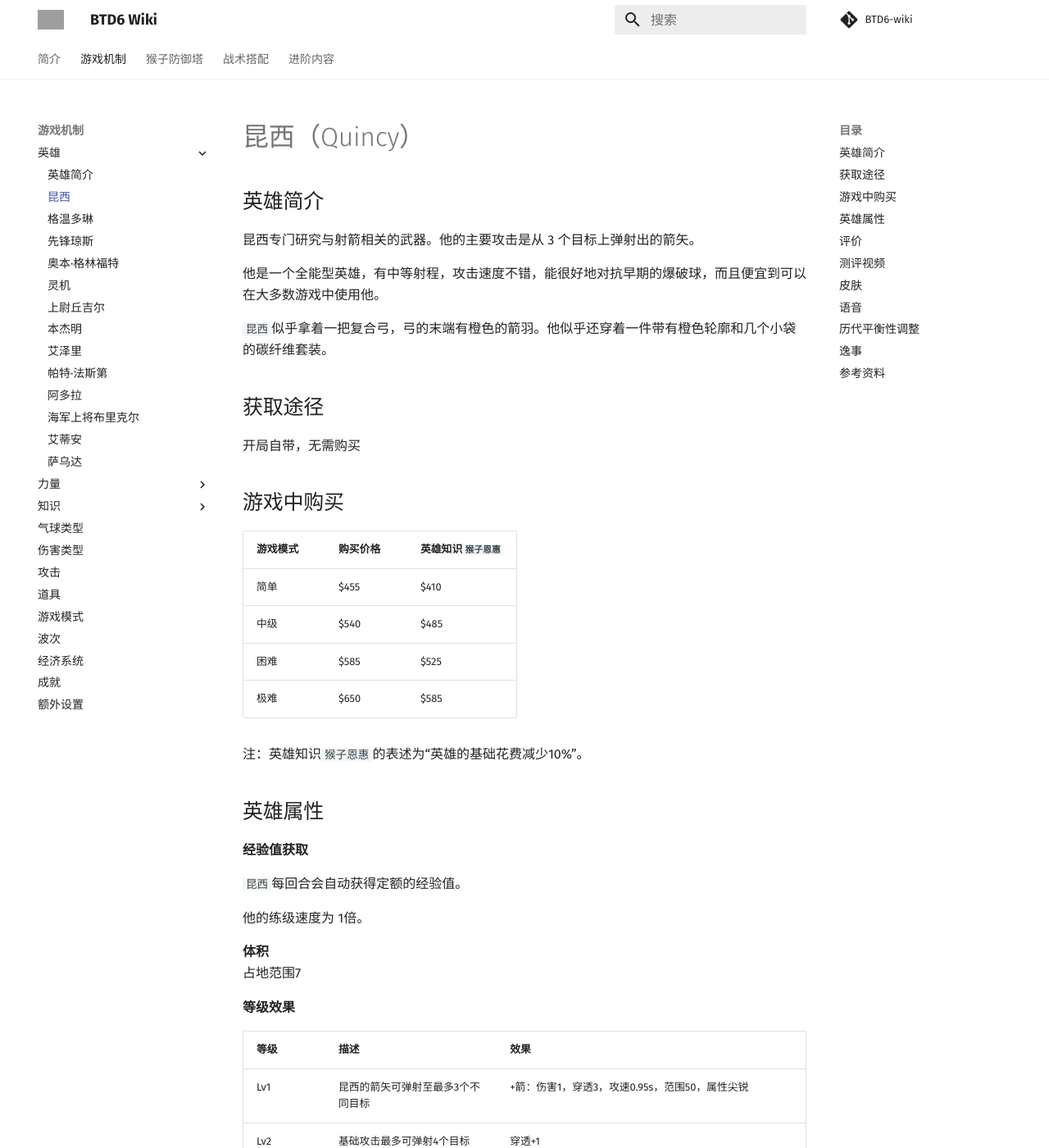
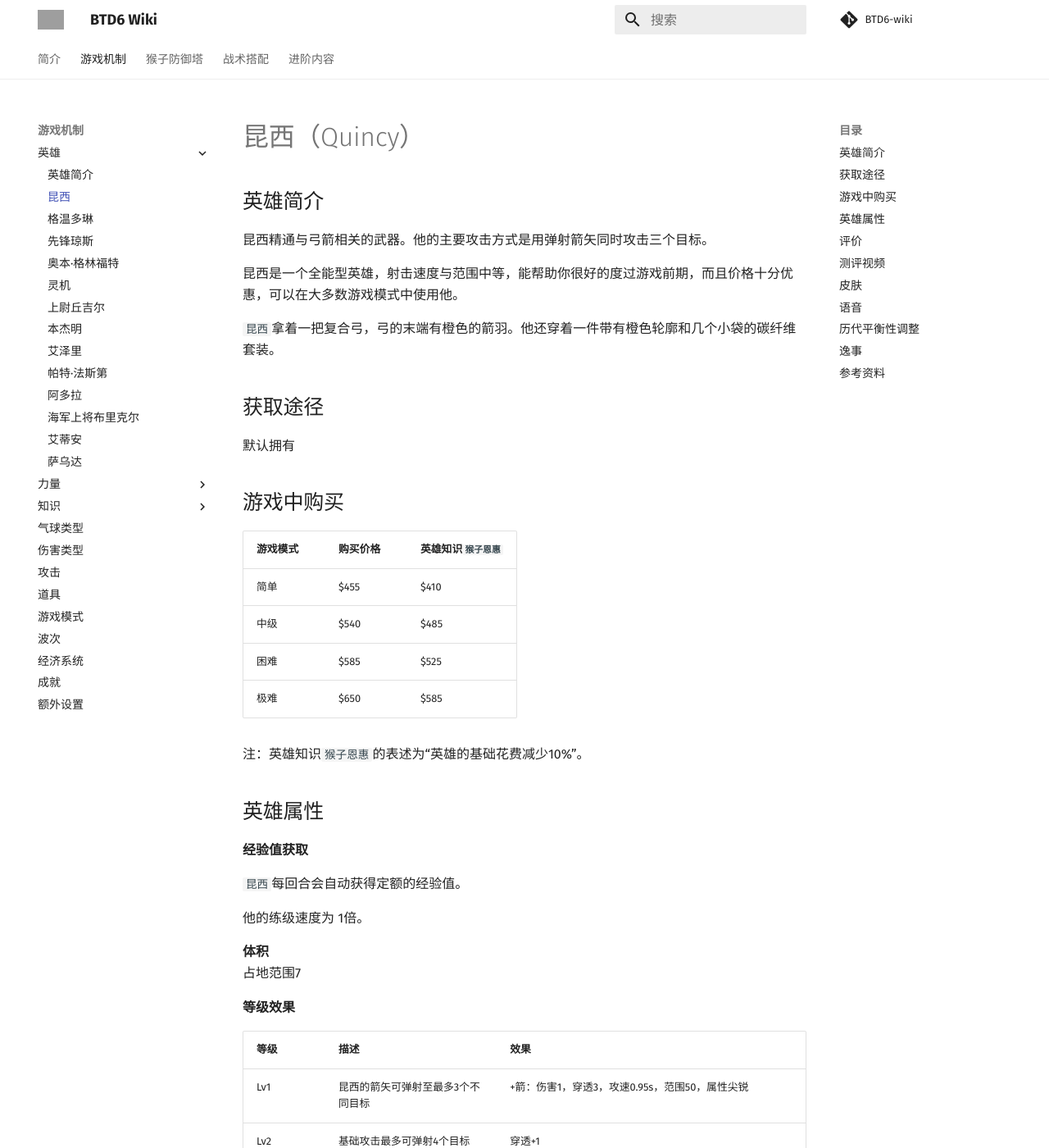
Before and after one commit to BTD6wiki/BTD6wiki.github.io, an MkDocs documentation site: the page built from docs/basic/heroes/1_Quincy.md, in a window 1280 px wide and 1400 px high. Shown: the whole window at 82% size. Built offline with MkDocs 1.6.1 and Material for MkDocs 9.7.7, drawn with Linux system fonts in a browser that asks for light colours; comment, search, counter and statistics services are not loaded; some of the changed text lies outside the part shown; grey boxes are pictures that could not be loaded.

Commit message:
Update 1_Quincy.md

```diff
--- a/docs/basic/heroes/1_Quincy.md
+++ b/docs/basic/heroes/1_Quincy.md
@@ -1,13 +1,13 @@
 # 昆西（Quincy）
 ## 英雄简介
-昆西专门研究与射箭相关的武器。他的主要攻击是从 3 个目标上弹射出的箭矢。
+昆西精通与弓箭相关的武器。他的主要攻击方式是用弹射箭矢同时攻击三个目标。
 
-他是一个全能型英雄，有中等射程，攻击速度不错，能很好地对抗早期的爆破球，而且便宜到可以在大多数游戏中使用他。
+昆西是一个全能型英雄，射击速度与范围中等，能帮助你很好的度过游戏前期，而且价格十分优惠，可以在大多数游戏模式中使用他。
 
-`昆西`似乎拿着一把复合弓，弓的末端有橙色的箭羽。他似乎还穿着一件带有橙色轮廓和几个小袋的碳纤维套装。
+`昆西`拿着一把复合弓，弓的末端有橙色的箭羽。他还穿着一件带有橙色轮廓和几个小袋的碳纤维套装。
 
 ## 获取途径
-开局自带，无需购买
+默认拥有
 
 ## 游戏中购买
 | 游戏模式 | 购买价格 | 英雄知识`猴子恩惠` |
```
Also changed, not shown: other parts of docs/basic/heroes/1_Quincy.md (+5 -5 lines).
